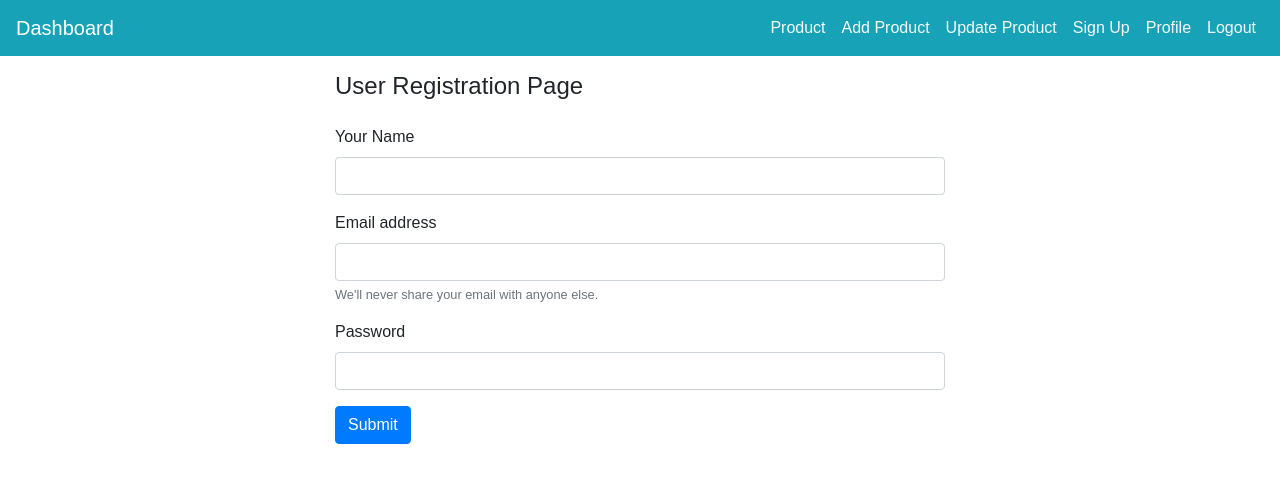
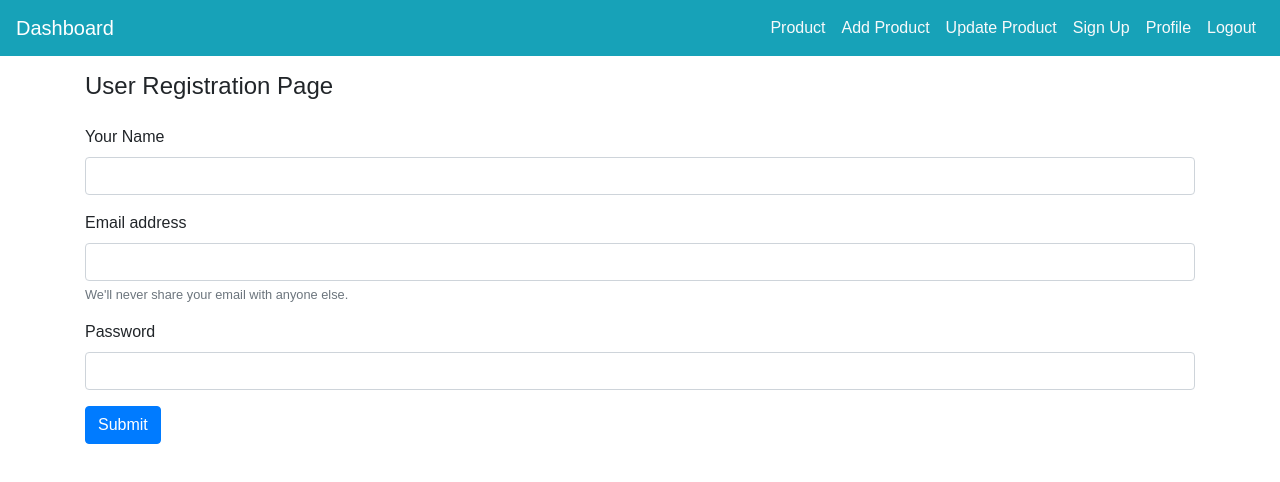
Before and after one commit to jalamdangi/e-dashboard-frontend, a React (Create React App) app: page /signup in a window 1280 px wide. Shown: the top 482 px of the page. Built offline with nearby package versions, Linux system fonts and the light colour scheme.

Commit message:
some changes

```diff
--- a/src/Components/SignUp.js
+++ b/src/Components/SignUp.js
@@ -7,11 +7,12 @@ const SignUp = () => {
 
     const getData = (e) => {
         e.preventDefault();
-        console.log(name,email,password);
+        // console.log(name,email,password);
+        // setName(""),setEmail(""),setPassword("")
     }
     return (
         <div>
-            <div className="container w-50">
+            <div className="container w-80">
                 <h4 className='py-3' >User Registration Page</h4>
                 <form>
                     <div className="form-group">
```
